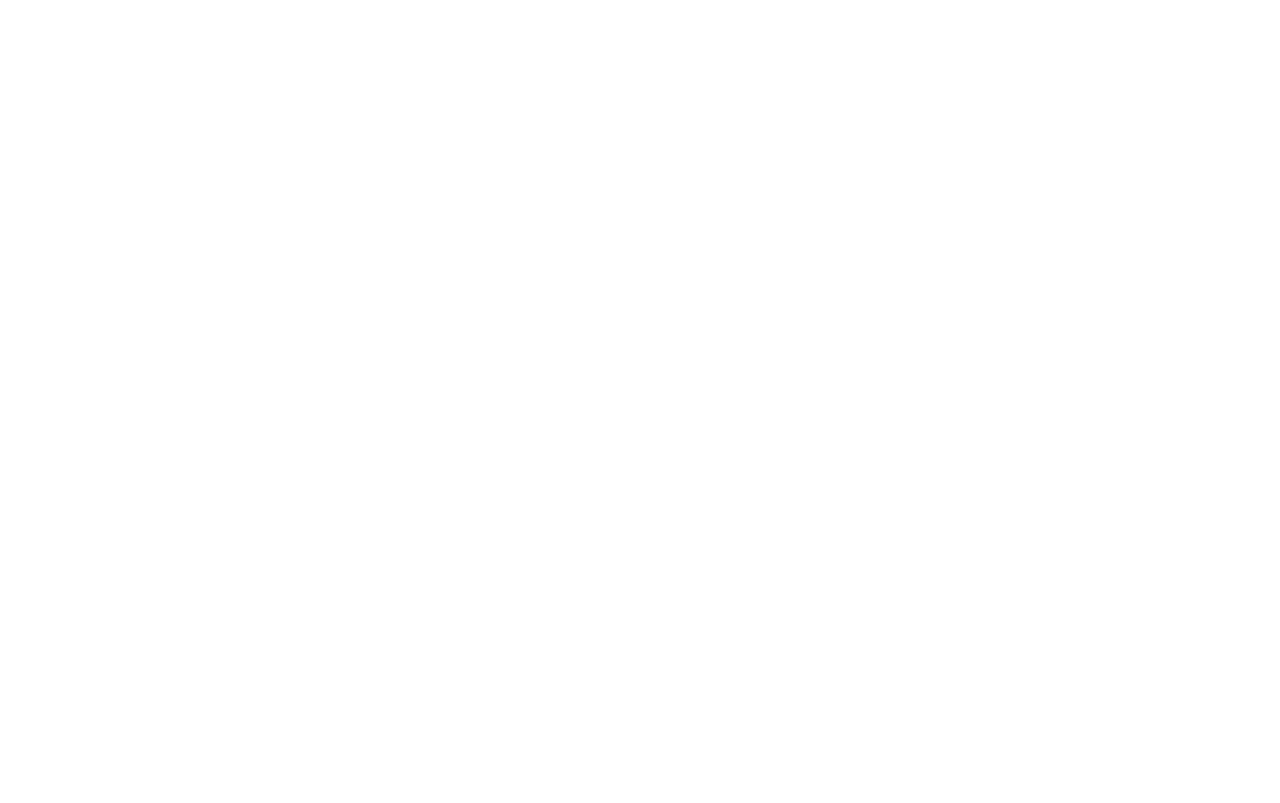
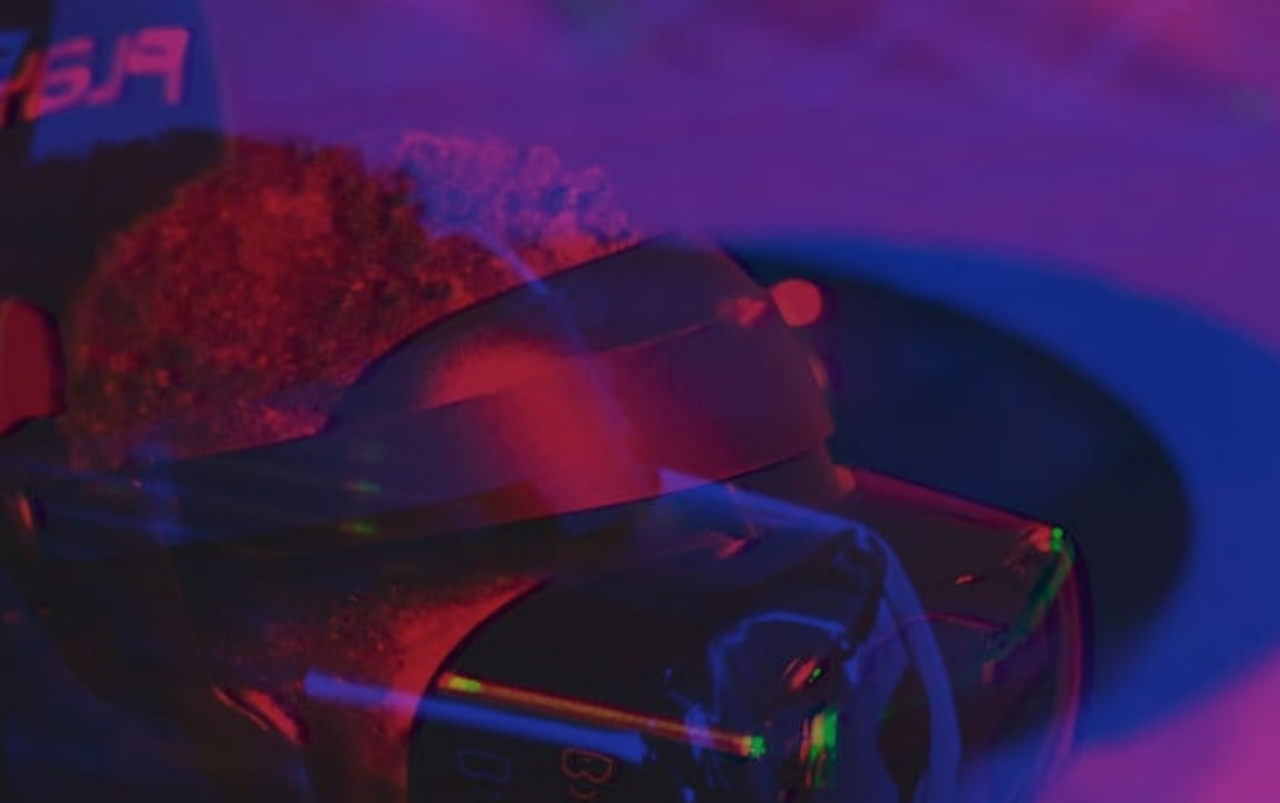
Before and after one commit to Eg51/REACT_LOOPSTUDIOS, a Next.js app: page / in a window 1280 px wide. Shown: the top 803 px of the page. Built offline with nearby package versions, Linux system fonts and the light colour scheme.

Commit message:
started adding the sectional images

```diff
--- a/app/globals.css
+++ b/app/globals.css
@@ -1,8 +1,8 @@
 @import "tailwindcss";
 
 :root {
-  /* --background: #ffffff;
-  --foreground: #171717; */
+  --background: #ffffff;
+  --foreground: #171717;
 }
 
 @theme inline {
--- a/app/page.tsx
+++ b/app/page.tsx
@@ -1,10 +1,31 @@
+import { Fullscreen } from "@boxicons/react";
 import Image from "next/image";
 
 export default function Home() {
   return (
-    <div className="
-    ">
-      <img src="" alt="" />
+    <div className="flex items-ccenter justify-center pb-18">
+      <div className="flex flex-col">
+        <img src="/images/mobile/image-hero.jpg" className="bg-auto pb-18"/>
+        <img src="/images/mobile/image-interactive.jpg" alt="interactive_image"
+        className="flex pt-5 pl-6 pr-6 pb-"/>
+        <h1 className="flex text-center justify-center
+          text-[Black] pt-11 pl-6 pr-6 pb- text-[30px]
+          leading-9">
+          THE LEADER IN INTERACTIVE VR
+        </h1>
+        <p className="flex text-center justify-center text-[grey]
+          text-200 pt-4 pl-11 pr-11 pb-10">
+          Founded in 2011, Loopstudios has been producing
+          world-class virtual reality projects for some of
+          the globe. Our award-winning creations have
+          transformed businesses through digital experiences
+          that bind to their brand.
+        </p>
+        <p className="flex text-center justify-center text-[black]
+          text-200 pt-4 pl-11 pr-11 pb-10">
+            OUR CREATIONS
+        </p>
+      </div>
     </div>
   );
 }
```
